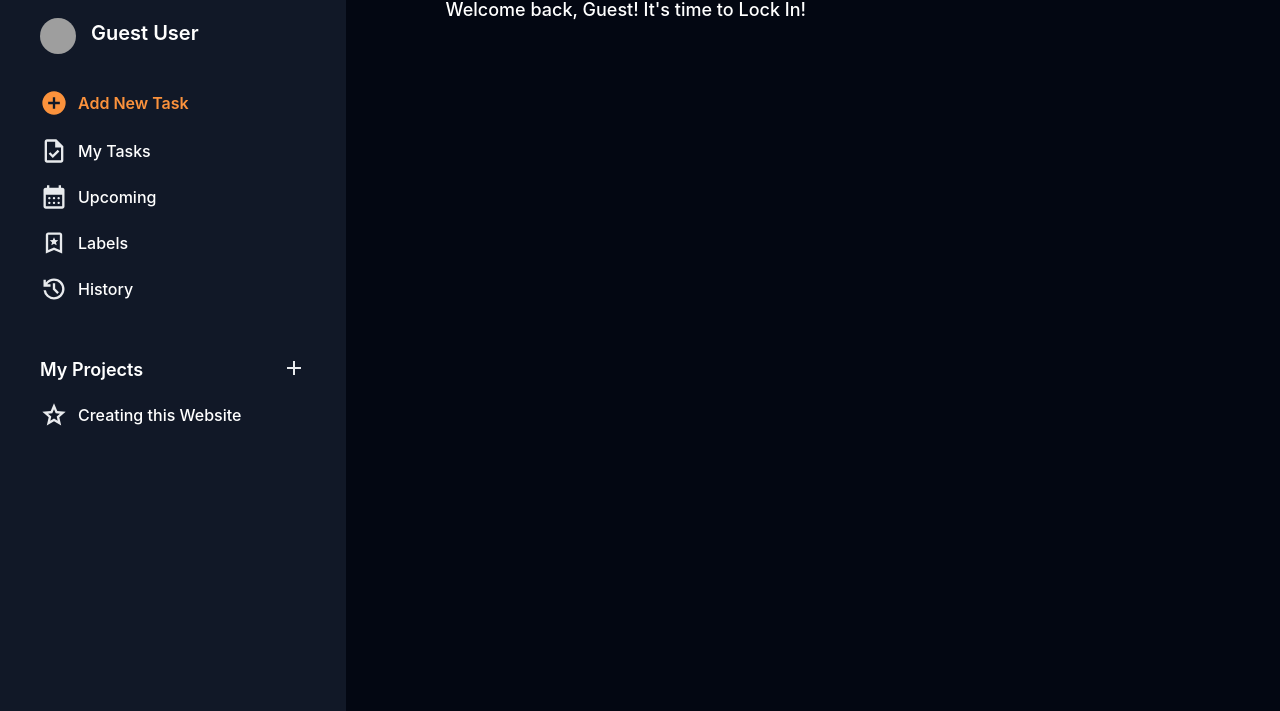
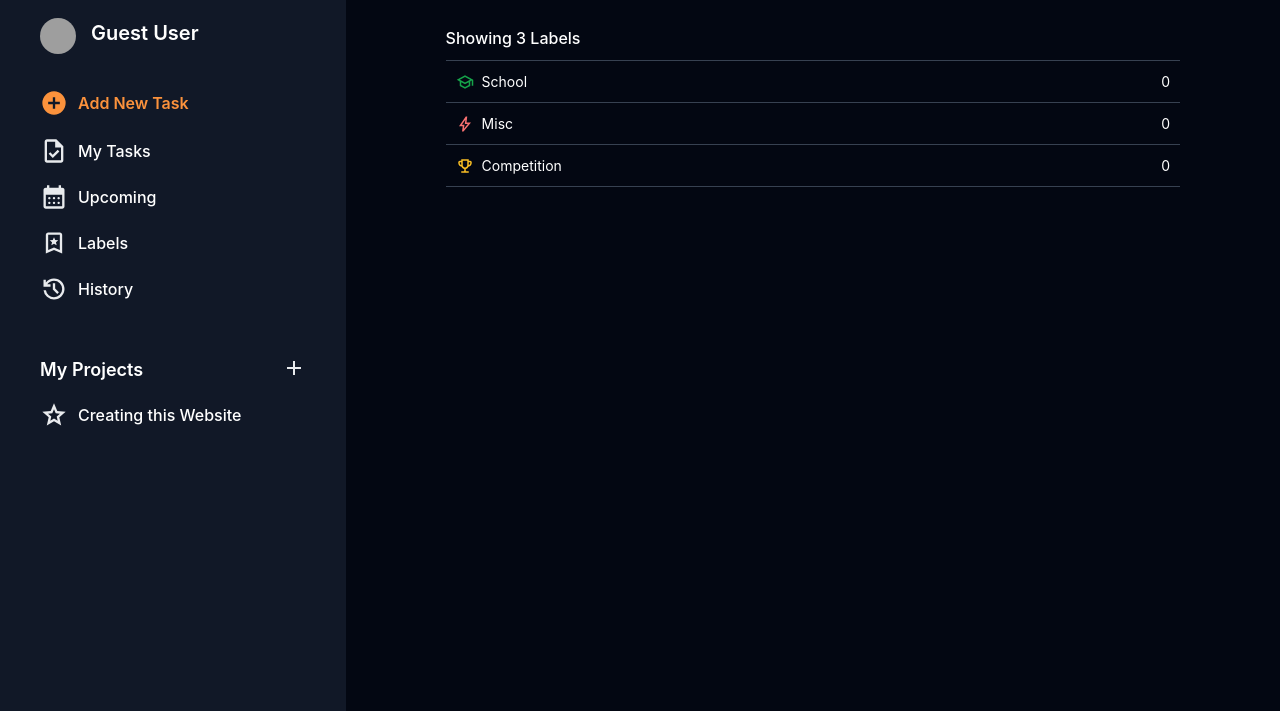
Before and after one commit to tyzrichard/odin-lockin, a website built with webpack: page src/template.html in a window 1280 px wide. Shown: the part 89-800 px from the top of the page. Built offline with nearby package versions, Linux system fonts and the light colour scheme; grey boxes are pictures that could not be loaded.

Commit message:
Created Labels Page display, currently working on getting the number of tasks that have each label

```diff
--- a/src/index.js
+++ b/src/index.js
@@ -3,6 +3,7 @@ import { todolist, Task } from "./tasks.js";
 import { renderTasks } from './myTasks.js';
 import { labelList } from "./labels.js";
 import { renderLabels } from "./labelsPage.js";
+import { renderUpcoming } from "./upcomingPage.js";
 import { changeSvgColor, hexToRgb } from "./svgFunctions.js";
 import clock from "./assets/labels/clock.svg";
 import { isPast, isToday, startOfToday, format } from "date-fns";
@@ -26,7 +27,7 @@ document.addEventListener('DOMContentLoaded', () => {
 
         upcoming: function () {
             addTitle("Upcoming Tasks", "Everything for the next week")
-            renderLabels();
+            renderUpcoming();
         },
 
         labels: function () {
@@ -36,7 +37,7 @@ document.addEventListener('DOMContentLoaded', () => {
 
         history: function () {
             addTitle("History")
-            renderLabels();
+            renderUpcoming();
         },
     }
 
@@ -51,7 +52,7 @@ document.addEventListener('DOMContentLoaded', () => {
         });
     });
 
-    page = "my-tasks";
+    page = "labels";
     pages[page]();
 });
 
@@ -236,6 +237,8 @@ function addTaskDialogInitialisation() {
         todolist.addTask(tempTask);
         if (page == "my-tasks"){
             renderTasks();
+        } else if (page == "labels"){
+            renderLabels();
         }
     });
 }
--- a/src/labels.js
+++ b/src/labels.js
@@ -24,6 +24,14 @@ class LabelList {
     removeLabel(labelName) {
         this.labels = this.labels.filter(label => label.name !== labelName);
     }
+
+    getNumberOfLabels() {
+        return this.labels.length;
+    }
+
+    getAllLabels() {
+        return this.labels;
+    }
 }
 
 const labelList = new LabelList();
--- a/src/labelsPage.js
+++ b/src/labelsPage.js
@@ -1,10 +1,50 @@
+import { labelList } from "./labels";
+import { todolist } from "./tasks";
+import { addDivider } from "./svgFunctions";
+
 function renderLabels() {
     const listContainer = document.getElementById('content');
     listContainer.innerHTML = '';
 
-    const test = document.createElement("div");
-    test.textContent = "thats crazy! this doesnt work yet, though!";
-    listContainer.appendChild(test);
+    const labelContainer = document.createElement("div");
+    labelContainer.classList.add('day-container');
+
+    const labelsSummary = document.createElement("div");
+    labelsSummary.textContent = `Showing ${labelList.getNumberOfLabels()} Labels`
+    labelsSummary.classList.add('day-header');
+    labelContainer.appendChild(labelsSummary);
+    addDivider(labelContainer);
+
+    const labels = labelList.getAllLabels();
+    labels.forEach(label => {
+        const labelItem = document.createElement("div");
+        labelItem.classList.add("label-item-page")
+        labelItem.textContent = label.name;
+
+        fetch(label.svg)
+            .then(response => response.text())
+            .then(svgData => {
+                const labelSvg = document.createElement('div');
+                labelSvg.classList.add("label-svg-large");
+                labelSvg.innerHTML = svgData;
+
+                labelItem.insertBefore(labelSvg, labelItem.firstChild);
+
+                labelSvg.querySelector('svg').style.fill = label.textColor;
+                labelItem.style.color = label.svg;
+            })
+            .catch(error => console.log(error));
+
+        const labelCount = document.createElement("div");
+        labelCount.textContent = `${todolist.getNumberOfTasksWithLabel(label.name)}`;
+        labelCount.classList.add("label-count")
+        labelItem.appendChild(labelCount);
+        labelContainer.appendChild(labelItem);
+
+        addDivider(labelContainer);
+    })
+
+    listContainer.appendChild(labelContainer);
 }
 
 export { renderLabels };
--- a/src/myTasks.js
+++ b/src/myTasks.js
@@ -1,4 +1,5 @@
 import { todolist } from './tasks.js';
+import { addDivider } from './svgFunctions.js';
 import { differenceInDays, format, isPast, isToday, isTomorrow, startOfToday } from "date-fns";
 
 // Function to render tasks in the DOM
@@ -157,10 +158,6 @@ function addTasksToDay(day, dayContainer) {
     });
 }
 
-function addDivider(parent) {
-    const divider = document.createElement('div');
-    divider.classList.add('divider');
-    parent.appendChild(divider);
-}
+
 
 export { renderTasks };
--- a/src/styles.css
+++ b/src/styles.css
@@ -424,3 +424,22 @@ form {
     background-color: #374151;
     height: 1px;
 }
+
+/* Labels Page */
+
+.label-item-page {
+    display: flex;
+    gap: 8px;
+    align-items: center;
+    font-size: 14px;
+    padding: 0 10px;
+}
+
+.label-svg-large > * {
+    height: 18px;
+    width: 18px;
+}
+
+.label-count {
+    margin-left: auto;
+}
--- a/src/svgFunctions.js
+++ b/src/svgFunctions.js
@@ -14,4 +14,10 @@ function hexToRgb(hex) {
     return `${r}, ${g}, ${b}`;
 }
 
-export { changeSvgColor, hexToRgb };
+function addDivider(parent) { // I KNOW THIS ISNT A SVG FUNCTION BUT IM LAZY
+    const divider = document.createElement('div');
+    divider.classList.add('divider');
+    parent.appendChild(divider);
+}
+
+export { changeSvgColor, hexToRgb, addDivider };
--- a/src/tasks.js
+++ b/src/tasks.js
@@ -41,6 +41,14 @@ class Day {
 
     getNumberOfTasks() {
         return this.tasks.length;
+    }
+
+    getNumberOfTasksWithLabel(labelName) {
+        let tasksWithLabel = []
+        tasksWithLabel = this.tasks.filter(task =>
+            task.labels.some(label => label.name === labelName)
+        );
+        return tasksWithLabel.length;
     }
 }
 
@@ -111,6 +119,14 @@ class TodoList {
         });
     }
 
+    getNumberOfTasksWithLabel(labelName) {
+        let tasksWithLabel = 0
+        this.days.forEach(day => {
+            tasksWithLabel += day.getNumberOfTasksWithLabel(labelName)
+        })
+        return tasksWithLabel;
+    }
+
 }
 
 const todolist = new TodoList();
--- /dev/null
+++ b/src/upcomingPage.js
@@ -0,0 +1,10 @@
+function renderUpcoming() {
+    const listContainer = document.getElementById('content');
+    listContainer.innerHTML = '';
+
+    const test = document.createElement("div");
+    test.textContent = "thats crazy! this doesnt work yet, though!";
+    listContainer.appendChild(test);
+}
+
+export { renderUpcoming };
```
